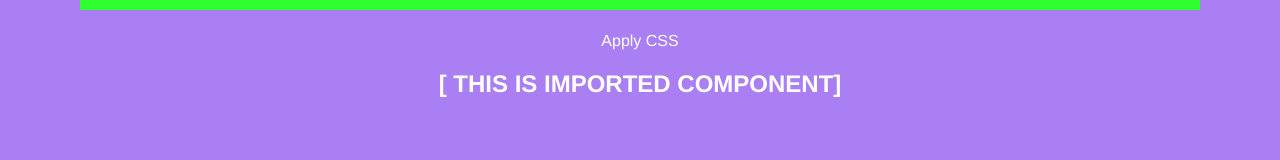
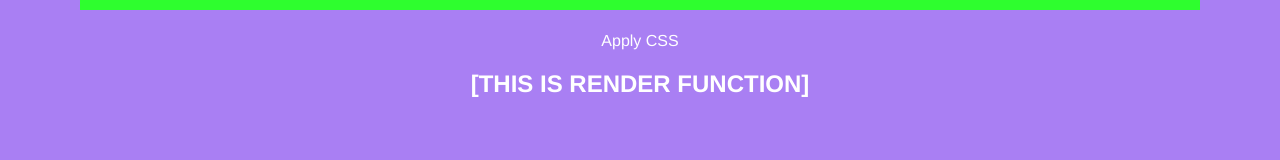
Before and after one commit to johncmk/React, a React (Create React App) app: page / in a window 1280 px wide. Shown: the part 150-310 px from the top of the page. Built offline with nearby package versions, Linux system fonts and the light colour scheme; the HTML template or start-up script is replaced by a standard one.

Commit message:
React LifeCycle done

```diff
--- a/src/App.js
+++ b/src/App.js
@@ -1,6 +1,6 @@
 import React from "react";
 import './App.css';
-import ImportComponent from './R003_ImportComponent';
+import LifecycleEx from './LifecycleEx';
 
 function App()
 {
@@ -8,7 +8,9 @@
         <div>
             <h1>Start React 200!</h1>
             <p>Apply CSS</p>
-            <ImportComponent></ImportComponent>
+            <LifecycleEx
+                prop_value = 'FromApp.js'
+            />
         </div>
     )
 }
--- /dev/null
+++ b/src/LifecycleEx.js
@@ -0,0 +1,42 @@
+import React, { Component } from 'react';
+
+class LifecycleEx extends Component
+{
+    static getDerivedStateFromProps(props, state)
+    {
+        console.log('2. getDerivedStateFromProps Call :' + props.prop_value);
+        return {tmp_state: props.prop_value};
+    }
+
+    constructor(props)
+    {
+        super(props);
+        this.state = {};
+        console.log('1. constructor Call');
+    }
+
+    // If tmp_state2 is true, then the React invokes the "render"
+    // If tmp_state2 is false, then the React will not invoke "render"
+    componentDidMount()
+    {
+        console.log('4. componentDidMount Call');
+        console.log('5. tmp_state: ' + this.state.tmp_state);
+        this.setState({tmp_state2 : true});
+    }
+
+    shouldComponentUpdate(props, state)
+    {
+        console.log('6. shouldComponentUpdate Call / tmp_state2 = ' + state.tmp_state2);
+        return state.tmp_state2;
+    }
+
+    render()
+    {
+        console.log('3. render call');
+        return (
+            <h2>[THIS IS RENDER FUNCTION]</h2>
+        )
+    }
+}
+
+export default LifecycleEx;
```
Also changed, not shown: src/ImportComponent.js (renamed from src/R003_ImportComponent.js).
